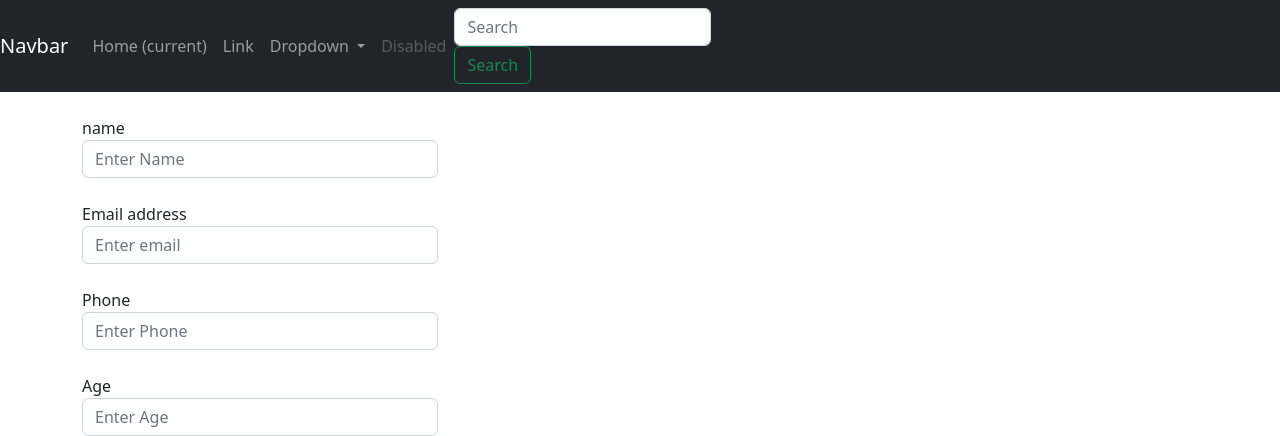
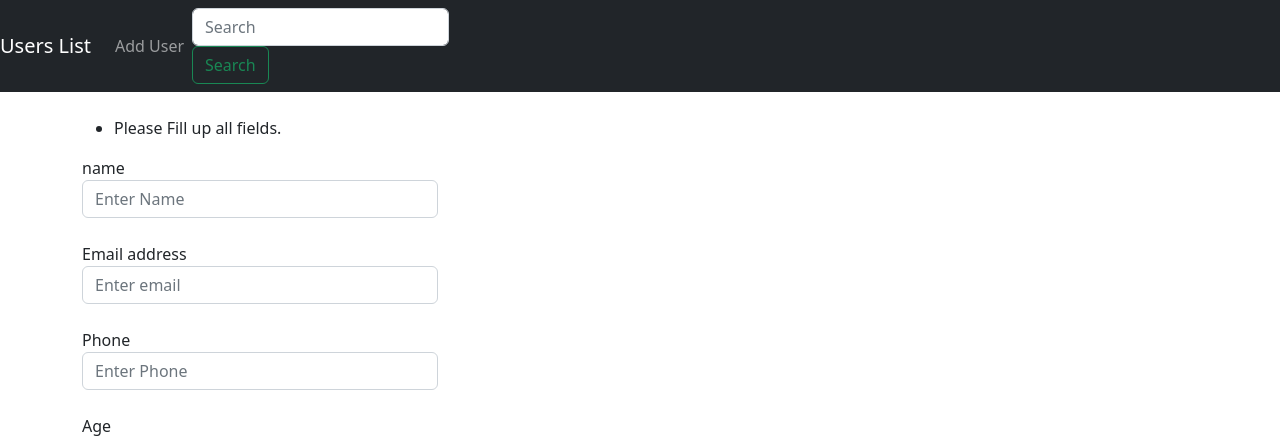
Before and after one commit to muhammadalinoor-1982/hw, a Django app: page /create/ in a window 1280 px wide. Shown: the top 436 px of the page. Run offline with Django 4.2, Linux system fonts and the light colour scheme; some libraries are stand-ins or nearby versions.

Commit message:
Class 13 Topic Create Data in the Database with messages

```diff
--- a/App/models.py
+++ b/App/models.py
@@ -20,7 +20,7 @@ class Profile(models.Model):
     name =      models.CharField    (max_length=30, null=True, blank=True)
     image =     models.ImageField   (upload_to='profile_pic/', default='default/no_img.jpg', null=True, blank=True)
     email =     models.EmailField   (max_length=30, null=True, blank=True)
-    age =       models.PositiveIntegerField(null=True, blank=True)
+    age =       models.CharField    (max_length=2, null=True, blank=True)
     address =   models.TextField    (max_length=300, null=True, blank=True)
     phone =     models.TextField    (max_length=15, null=True, blank=True)
     dob =       models.TextField    (max_length=15, null=True, blank=True)
--- a/App/views.py
+++ b/App/views.py
@@ -1,4 +1,5 @@
-from django.shortcuts import render
+from django.shortcuts import render, redirect
+from django.contrib import messages
 from django.http import HttpResponse
 from .models import Profile
 
@@ -8,4 +9,46 @@ def main(Request):
     return render(Request,'First.html', locals())
 
 def create(Request):
-    return render(Request, 'create.html', locals())
+    name     = Request.POST.get('name')
+    image    = Request.FILES.get('image')
+    email    = Request.POST.get('email')
+    age      = Request.POST.get('age')
+    address  = Request.POST.get('address')
+    phone    = Request.POST.get('phone')
+    dob      = Request.POST.get('dob')
+    religion = Request.POST.get('religion')
+    gender   = Request.POST.get('gender')
+
+    if name:
+        if image:
+            prof = Profile.objects.create(
+                name     = name,
+                image    = image,
+                email    = email,
+                age      = age,
+                address  = address,
+                phone    = phone,
+                dob      = dob,
+                religion = religion,
+                gender   = gender
+            )
+            prof.save()
+            messages.success(Request, 'User Account has been Created successfully')
+            return redirect('main')
+        else:
+            prof = Profile.objects.create(
+                name        = name,
+                email       = email,
+                age         = age,
+                address     = address,
+                phone       = phone,
+                dob         = dob,
+                religion    = religion,
+                gender      = gender
+            )
+            prof.save()
+            messages.success(Request, 'User Account has been Created successfully without user image')
+            return redirect('main')
+    else:
+        messages.error(Request, "Please Fill up all fields.")
+        return render(Request, 'create.html', locals())
--- a/template/First.html
+++ b/template/First.html
@@ -9,7 +9,7 @@
 <body>
 
     <nav class="navbar navbar-expand-lg navbar navbar-dark bg-dark">
-        <a class="navbar-brand" href="#">Navbar</a>
+        <a class="navbar-brand" href="{% url 'main' %}">Users List</a>
         <button class="navbar-toggler" type="button" data-toggle="collapse" data-target="#navbarSupportedContent"
                 aria-controls="navbarSupportedContent" aria-expanded="false" aria-label="Toggle navigation">
             <span class="navbar-toggler-icon"></span>
@@ -17,26 +17,8 @@
 
         <div class="collapse navbar-collapse" id="navbarSupportedContent">
             <ul class="navbar-nav mr-auto">
-                <li class="nav-item active">
-                    <a class="nav-link" href="#">Home <span class="sr-only">(current)</span></a>
-                </li>
                 <li class="nav-item">
-                    <a class="nav-link" href="#">Link</a>
-                </li>
-                <li class="nav-item dropdown">
-                    <a class="nav-link dropdown-toggle" href="#" id="navbarDropdown" role="button" data-toggle="dropdown"
-                       aria-haspopup="true" aria-expanded="false">
-                        Dropdown
-                    </a>
-                    <div class="dropdown-menu" aria-labelledby="navbarDropdown">
-                        <a class="dropdown-item" href="#">Action</a>
-                        <a class="dropdown-item" href="#">Another action</a>
-                        <div class="dropdown-divider"></div>
-                        <a class="dropdown-item" href="#">Something else here</a>
-                    </div>
-                </li>
-                <li class="nav-item">
-                    <a class="nav-link disabled" href="#">Disabled</a>
+                    <a class="nav-link" href="{% url 'create' %}">Add User</a>
                 </li>
             </ul>
             <form class="form-inline my-2 my-lg-0">
@@ -47,6 +29,15 @@
     </nav><br>
 
     {% block body %}
+
+        {% if messages %}
+            <ul class="messages">
+                {% for message in messages %}
+                    <li {% if message.tags %} class="{{ message.tags }}"{% endif %}>{{ message }}</li>
+                {% endfor %}
+            </ul>
+        {% endif %}
+
     <div class="container">
         <div class="row">
             {% for i in user_prof %}
--- a/template/create.html
+++ b/template/create.html
@@ -3,9 +3,19 @@
 {% block body %}
 
     <div class="container">
+
+    {% if messages %}
+            <ul class="messages">
+                {% for message in messages %}
+                    <li {% if message.tags %} class="{{ message.tags }}"{% endif %}>{{ message }}</li>
+                {% endfor %}
+            </ul>
+        {% endif %}
+
         <div class="row">
             <div class="col-lg-4">
-                <form>
+                <form method="POST" enctype="multipart/form-data">
+                    {% csrf_token %}
                     <div class="form-group">
                         <label>name</label>
                         <input type="text" name="name" class="form-control" placeholder="Enter Name">
```
Also changed, not shown: App/migrations/0002_alter_profile_age.py (added), db.sqlite3, media/profile_pic/Ali_Noor.jpg (deleted), media/profile_pic/_DSC0479_YYmSZv0.jpg (deleted), media/profile_pic/propic.jpg (deleted).
